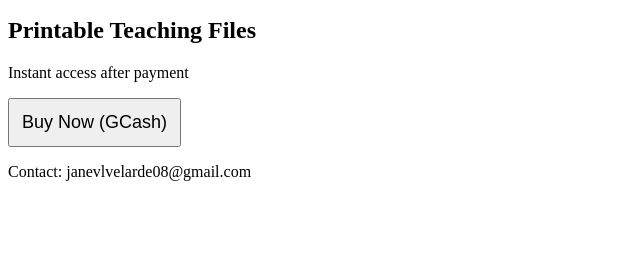
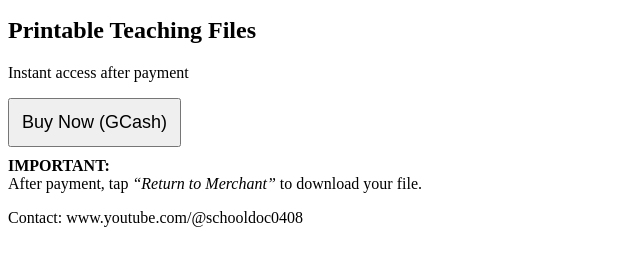
Before and after one commit to SchoolDoc/schooldoc-shop, a plain HTML site: page index.html in a window 1280 px wide. Shown: the part 102-368 px from the top of the page, without its empty margins (0-640 px from the left). Drawn offline with Linux system fonts and the light colour scheme.

Commit message:
Update index.html

```diff
--- a/index.html
+++ b/index.html
@@ -16,7 +16,12 @@
       Buy Now (GCash)
     </button>
   </a>
+  <p style="margin-top:10px;">
+  <strong>IMPORTANT:</strong><br>
+  After payment, tap <em>“Return to Merchant”</em> to download your file.
+</p>
 
-  <p>Contact: janevlvelarde08@gmail.com</p>
+
+  <p>Contact: www.youtube.com/@schooldoc0408</p>
 </body>
 </html>
```
